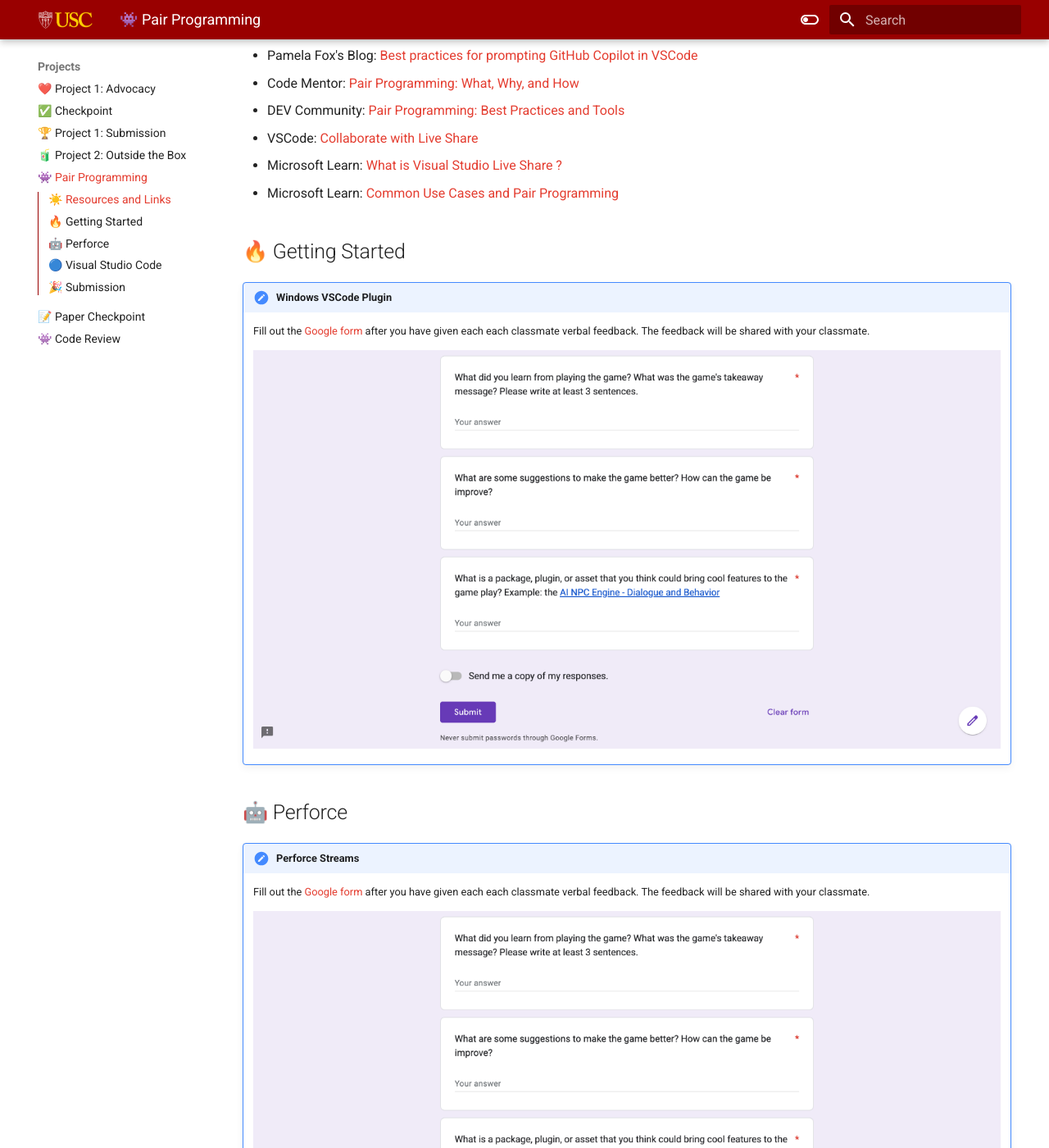
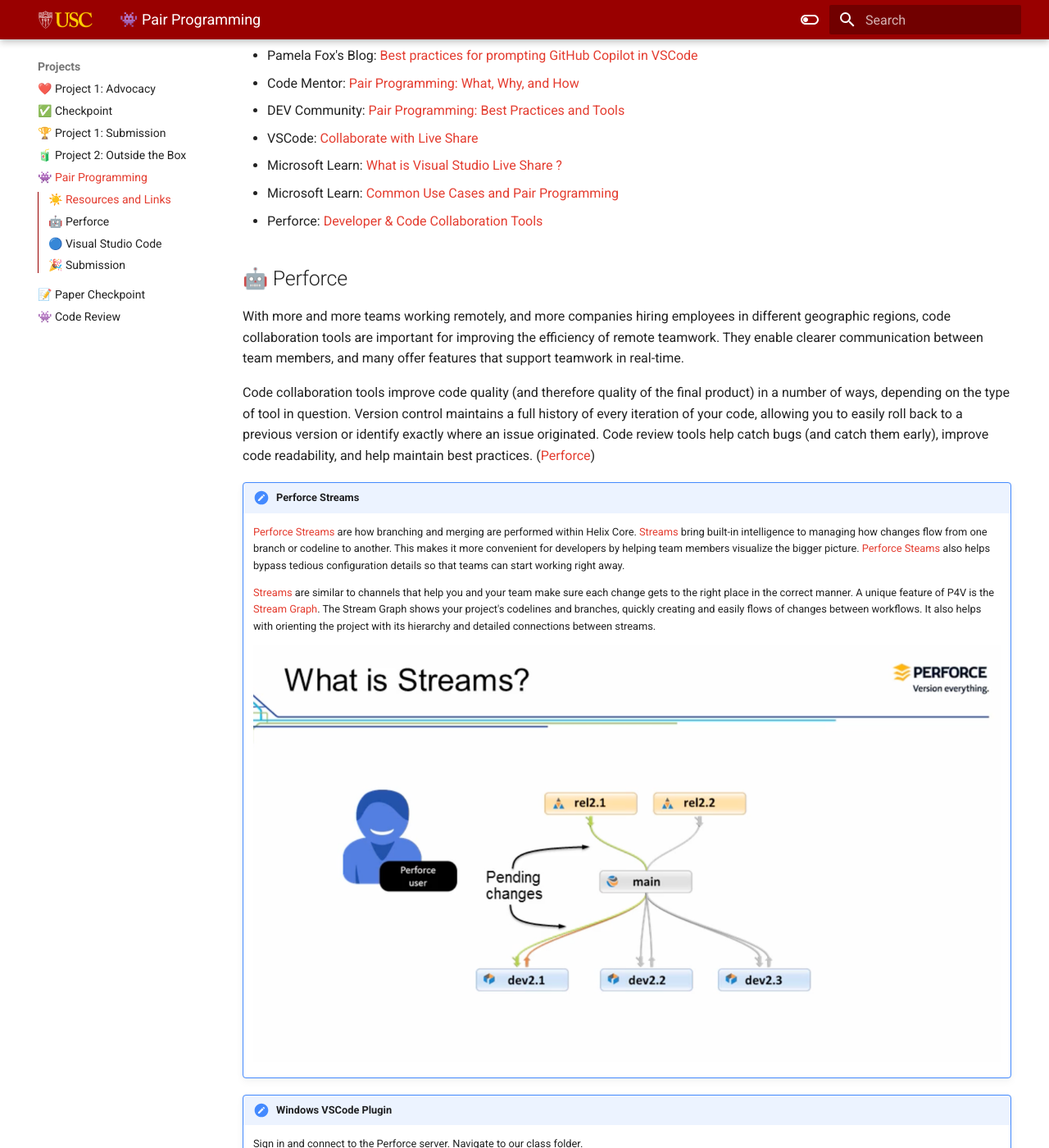
Before and after one commit to usc-ctin583/usc-ctin583.github.io, an MkDocs documentation site: the page built from docs/Projects/project2checkpoint1.md, in a window 1280 px wide and 1400 px high, scrolled down 1209 px. Shown: the whole window at 82% size. Built offline with MkDocs 1.6.1 and Material for MkDocs 9.7.7, drawn with Linux system fonts in a browser that asks for light colours.

Commit message:
perforce pair programmig

```diff
--- a/docs/Projects/project2checkpoint1.md
+++ b/docs/Projects/project2checkpoint1.md
@@ -14,22 +14,26 @@ For this checkpoint, please open one Perforce depot project with at least one cl
 * VSCode: [Collaborate with Live Share](https://code.visualstudio.com/learn/collaboration/live-share)
 * Microsoft Learn: [What is Visual Studio Live Share ?](https://learn.microsoft.com/en-us/visualstudio/liveshare/)
 * Microsoft Learn: [Common Use Cases and Pair Programming](https://learn.microsoft.com/en-us/visualstudio/liveshare/reference/use-cases#pair-programming)
+* Perforce: [Developer & Code Collaboration Tools](https://www.perforce.com/solutions/developer-collaboration)
 
-## 🔥 Getting Started
+## 🤖 Perforce
+With more and more teams working remotely, and more companies hiring employees in different geographic regions, code collaboration tools are important for improving the efficiency of remote teamwork. They enable clearer communication between team members, and many offer features that support teamwork in real-time.
+
+Code collaboration tools improve code quality (and therefore quality of the final product) in a number of ways, depending on the type of tool in question. Version control maintains a full history of every iteration of your code, allowing you to easily roll back to a previous version or identify exactly where an issue originated. Code review tools help catch bugs (and catch them early), improve code readability, and help maintain best practices. ([Perforce](https://www.perforce.com/solutions/developer-collaboration))
+
+!!! note "Perforce Streams"
+
+    [Perforce Streams](https://www.perforce.com/video-tutorials/vcs/streams-overview) are how branching and merging are performed within Helix Core. [Streams](https://www.perforce.com/video-tutorials/vcs/streams-overview) bring built-in intelligence to managing how changes flow from one branch or codeline to another. This makes it more convenient for developers by helping team members visualize the bigger picture. [Perforce Steams](https://www.perforce.com/video-tutorials/vcs/streams-overview) also helps bypass tedious configuration details so that teams can start working right away.
+
+    [Streams](https://www.perforce.com/video-tutorials/vcs/streams-overview) are similar to channels that help you and your team make sure each change gets to the right place in the correct manner. A unique feature of P4V is the [Stream Graph](https://www.perforce.com/manuals/p4v/Content/P4V/streams.graph.html). The Stream Graph shows your project's codelines and branches, quickly creating and easily flows of changes between workflows. It also helps with orienting the project with its hierarchy and detailed connections between streams.
+
+    ![Image title](../Projects/Project2/Pair%20Programming/perforcestreams.png)
 
 !!! note "Windows VSCode Plugin"
 
-    Fill out the [Google form](https://forms.gle/VzmmsTqbDHXrFVrM7) after you have given each each classmate verbal feedback. The feedback will be shared with your classmate.
+    Sign in and connect to the Perforce server. Navigate to our class folder.
 
-    ![Image title](../Projects/Screenshot%202023-10-02%20at%203.01.03%20PM.png)
-
-## 🤖 Perforce
-
-!!! note "Perforce Streams"
-
-    Fill out the [Google form](https://forms.gle/VzmmsTqbDHXrFVrM7) after you have given each each classmate verbal feedback. The feedback will be shared with your classmate.
-
-    ![Image title](../Projects/Screenshot%202023-10-02%20at%203.01.03%20PM.png)
+    ![Image title](../Projects/Project2/Pair%20Programming/pairprogrammingsignin.png)
 
 ## 🔵 Visual Studio Code
 
```
Also changed, not shown: docs/Projects/Project2/Pair Programming/pairprogrammingsignin.png (added), docs/Projects/Project2/Pair Programming/perforcestreams.png (added).
